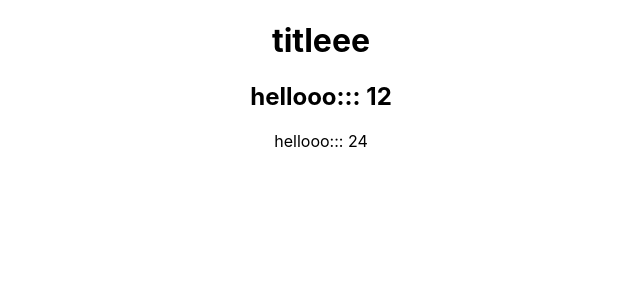
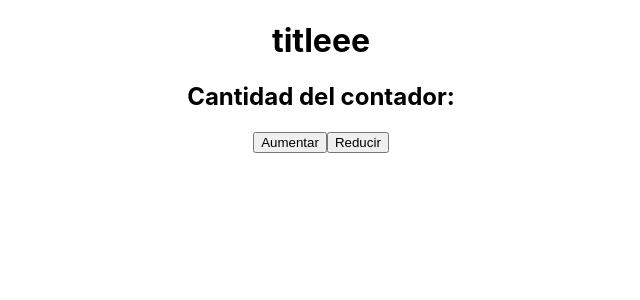
Before and after one commit to samueldazadaza/cursoreact, a React (Create React App) app: page / in a window 1280 px wide. Shown: the top 300 px of the page, without its empty margins (319-959 px from the left). Built offline with nearby package versions, Linux system fonts and the light colour scheme.

Commit message:
14- add botones

```diff
--- a/src/App.jsx
+++ b/src/App.jsx
@@ -1,13 +1,12 @@
+import React from 'react';
 import './App.css';
-import Hola from './components/Hola'
+import Contador from './components/Contador'
 
 function App() {
   return (
     <div className="App">
-      <h1>
-        titleee
-      </h1>
-      <Hola></Hola>
+      <h1>titleee</h1>
+      <Contador></Contador>
     </div>
   );
 }
--- /dev/null
+++ b/src/components/Contador.jsx
@@ -0,0 +1,13 @@
+import React, {Fragment, useState} from 'react'
+
+const Contador = () => {
+  return (
+    <Fragment>
+        <h2>Cantidad del contador:</h2>
+        <button>Aumentar</button>
+        <button>Reducir</button>
+    </Fragment>
+  )
+}
+
+export default Contador
--- a/src/components/Hola.jsx
+++ b/src/components/Hola.jsx
@@ -4,8 +4,6 @@ function Hola() {
     return (
         <Fragment>
             <h2>hellooo::: {3*4}</h2>
-            <p>hellooo::: {3*8}</p>
-
         </Fragment>
     )
 }
```
